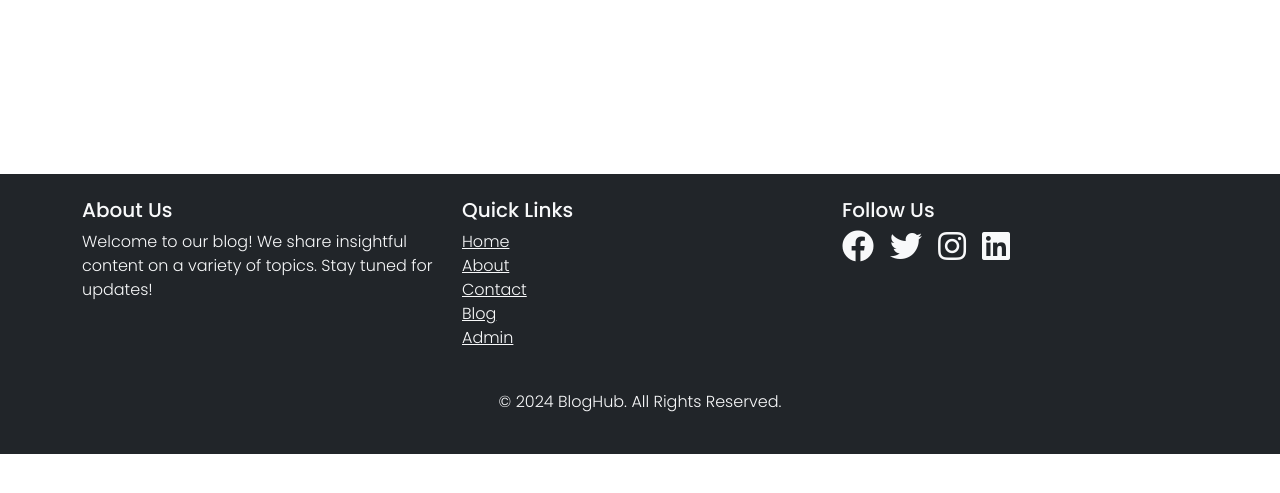
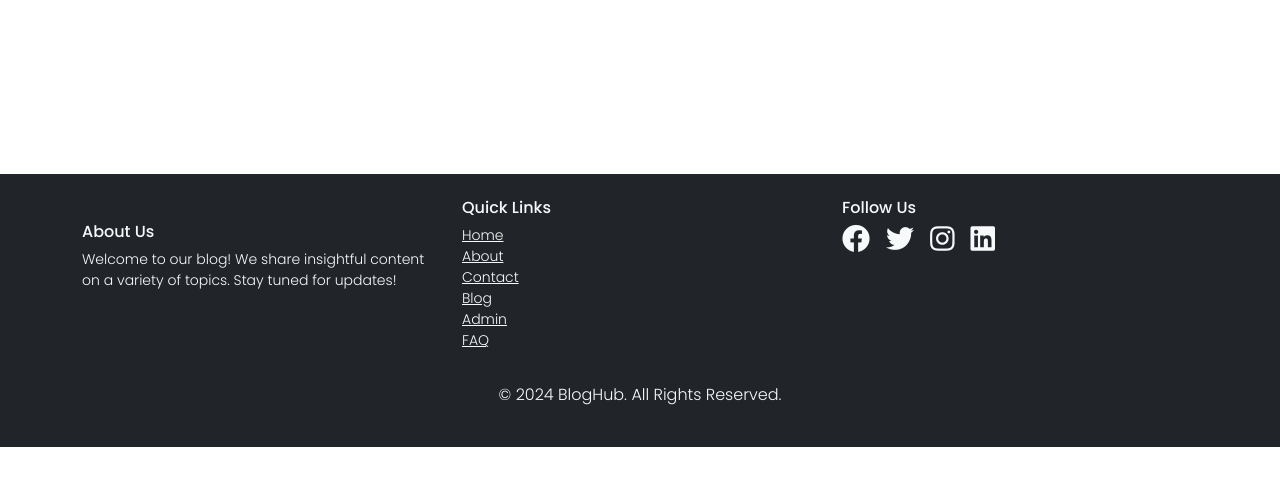
Before and after one commit to annita049/django-blogApp, a Django app: page /blog/ in a window 1280 px wide. Shown: the part 138-631 px from the top of the page. Run offline with Django 5.2, Linux system fonts and the light colour scheme; data that the repository does not hold is empty.

Commit message:
modified styling to the footer

```diff
--- a/static/blog/css/home.css
+++ b/static/blog/css/home.css
@@ -8,8 +8,8 @@
 
 .card-text {
     padding: 0 15px;
-    height: 60px;
-    font-size: 14px;
+    height: 50px;
+    font-size: 15px;
     overflow-wrap: break-word;
     overflow: hidden;
 }
@@ -26,6 +26,7 @@
     height: 35px;
     padding: 3px 12px;
     font-size: 19px;
+    font-weight: 400;
     overflow: hidden;
 }
 
@@ -179,5 +180,23 @@ footer a:hover {
     color: #0033ac;;
 }
 
+.read-count {
+    font-size: 14px !important;
+    color: #b20159 !important;
+    font-weight: 400 !important;
+}
+
+.blog-author {
+    font-size: 15px;
+    font-weight: 500 !important;
+}
+.blog-timesince {
+    font-size: 13px !important;
+}
+
+.footer-links,.footer-socials,.footer-about p,a {
+    font-size: 14px;
+}
+
 
 /* my blog page styling */
--- a/templates/layout.html
+++ b/templates/layout.html
@@ -123,7 +123,7 @@
         <!-- Auth Buttons -->
         <div class="d-flex">
             {% if user.is_authenticated %}
-                <span class="navbar-text me-3">{{ user.username }}</span>
+                <a href="#" class="navbar-text me-3 text-warning">{{ user.username }}</a>
 
             <form action="{% url 'logout' %}" method="post">
                 {% csrf_token %}
@@ -148,26 +148,27 @@
     <div class="container">
         <div class="row">
         <!-- About Section -->
-        <div class="col-md-4">
-            <h5>About Us</h5>
+        <div class="col-md-4 footer-about mt-4">
+            <h6>About Us</h6>
             <p>Welcome to our blog! We share insightful content on a variety of topics. Stay tuned for updates!</p>
         </div>
 
         <!-- Links Section -->
-        <div class="col-md-4">
-            <h5>Quick Links</h5>
+        <div class="col-md-4 footer-links">
+            <h6>Quick Links</h6>
             <ul class="list-unstyled">
             <li><a href="" class="text-light">Home</a></li>
             <li><a href="" class="text-light">About</a></li>
             <li><a href="" class="text-light">Contact</a></li>
             <li><a href="" class="text-light">Blog</a></li>
             <li><a href="/admin/" class="text-light">Admin</a></li>
+            <li><a href="" class="text-light">FAQ</a></li>
             </ul>
         </div>
 
         <!-- Social Media Section -->
-        <div class="col-md-4">
-            <h5>Follow Us</h5>
+        <div class="col-md-4 footer-socials">
+            <h6>Follow Us</h6>
             <div class="d-flex">
             <a href="https://facebook.com" class="text-light me-3" target="_blank">
                 <i class="fab fa-facebook fa-2x"></i>
@@ -185,7 +186,7 @@
         </div>
         </div>
 
-    <div class="text-center mt-4">
+    <div class="text-center mt-3">
       <p>&copy; 2024 BlogHub. All Rights Reserved.</p>
     </div>
   </div>
```
